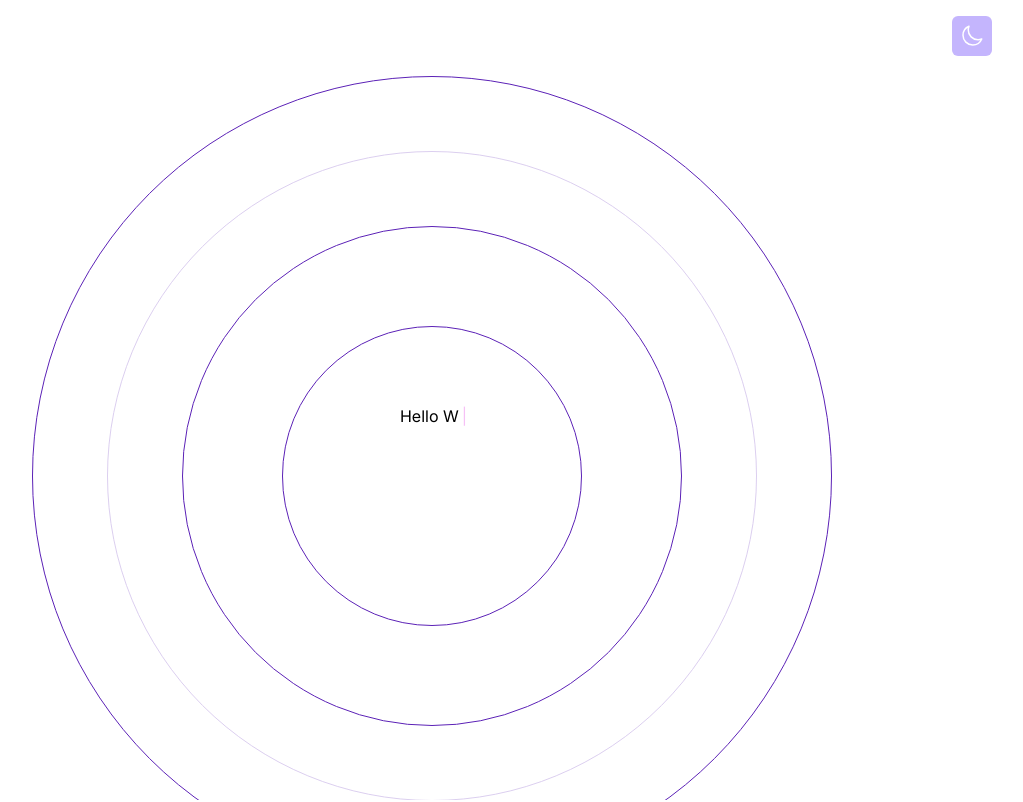
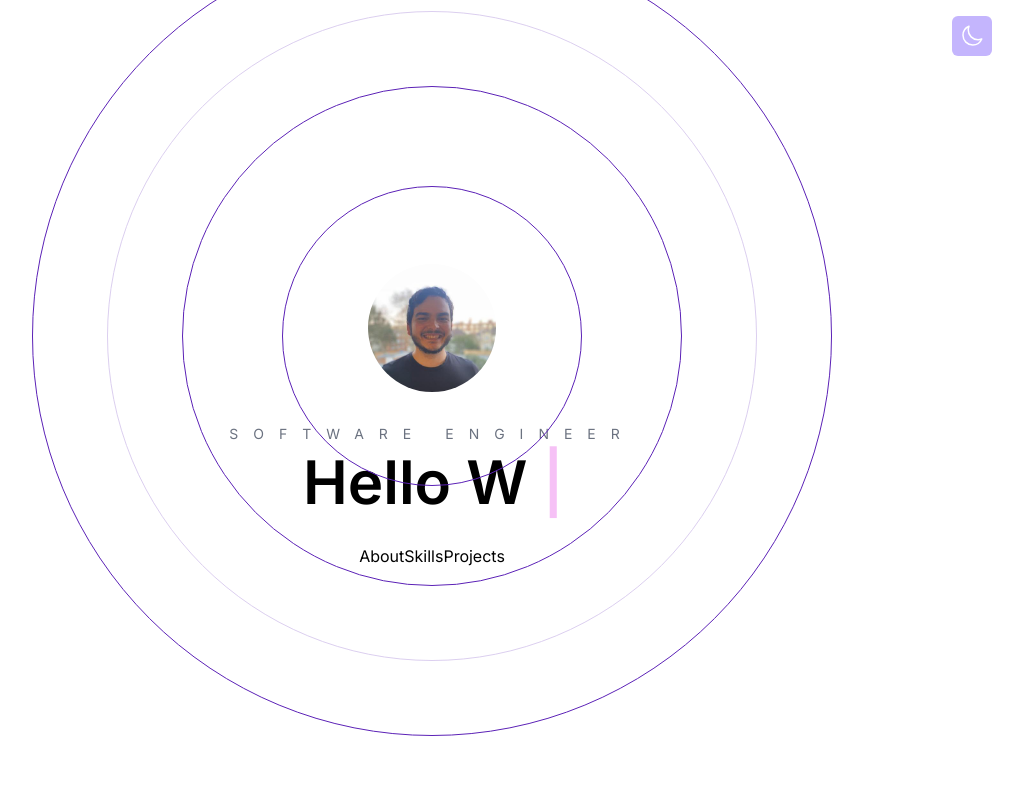
Before and after one commit to frodri13/Fabio-Rodriguez.Porfolio, a Next.js app: page / in a window 1280 px wide. Shown: the top 802 px of the page, without its empty margins (208-1231 px from the left). Built offline with nearby package versions, Linux system fonts and the light colour scheme.

Commit message:
styling for hero section

```diff
--- a/components/Hero.tsx
+++ b/components/Hero.tsx
@@ -2,6 +2,7 @@
 import { useTypewriter, Cursor } from "react-simple-typewriter"
 import BackgroundCircles from "./BackgroundCircles"
 import Image from "next/image"
+import fabio from "../public/assets/fabio.jpeg"
 
 export default function Hero() {
     const [text, count] = useTypewriter({
@@ -17,16 +18,27 @@ export default function Hero() {
         <div className="h-screen flex flex-col space-y-8 items-center
         justify-center text-center overflow-hidden">
             <BackgroundCircles />
-            {/* <Image
-                src="https://avatars.githubusercontent.com/u/71491674?s=400&u=8e0bcb96298f7273738cf94a85b1f3d15126e580&v=4"
+            <Image
+                className="object-cover relative rounded-full h-32 w-32 mx-auto"
+                src={fabio}
                 alt="Profile Picture of Fabio Rodriguez"
                 width={300}
                 height={300}
-            /> */}
-            <h1>
-                <span>{text}</span>
-                <Cursor cursorColor="violet" />
-            </h1>
+            />
+            <div>
+                <h2 className="text-sm uppercase text-gray-500
+                pb-2 tracking-[15px]">Software Engineer</h2>
+                <h1 className="text-5xl lg:text-6xl font-semibold
+                scroll-px-10">
+                    <span className="mr-3">{text}</span>
+                    <Cursor cursorColor="violet" />
+                </h1>
+            </div>
+            <div>
+                <button className="heroButton">About</button>
+                <button className="heroButton">Skills</button>
+                <button className="heroButton">Projects</button>
+            </div>
         </div>
     )
 }
```
